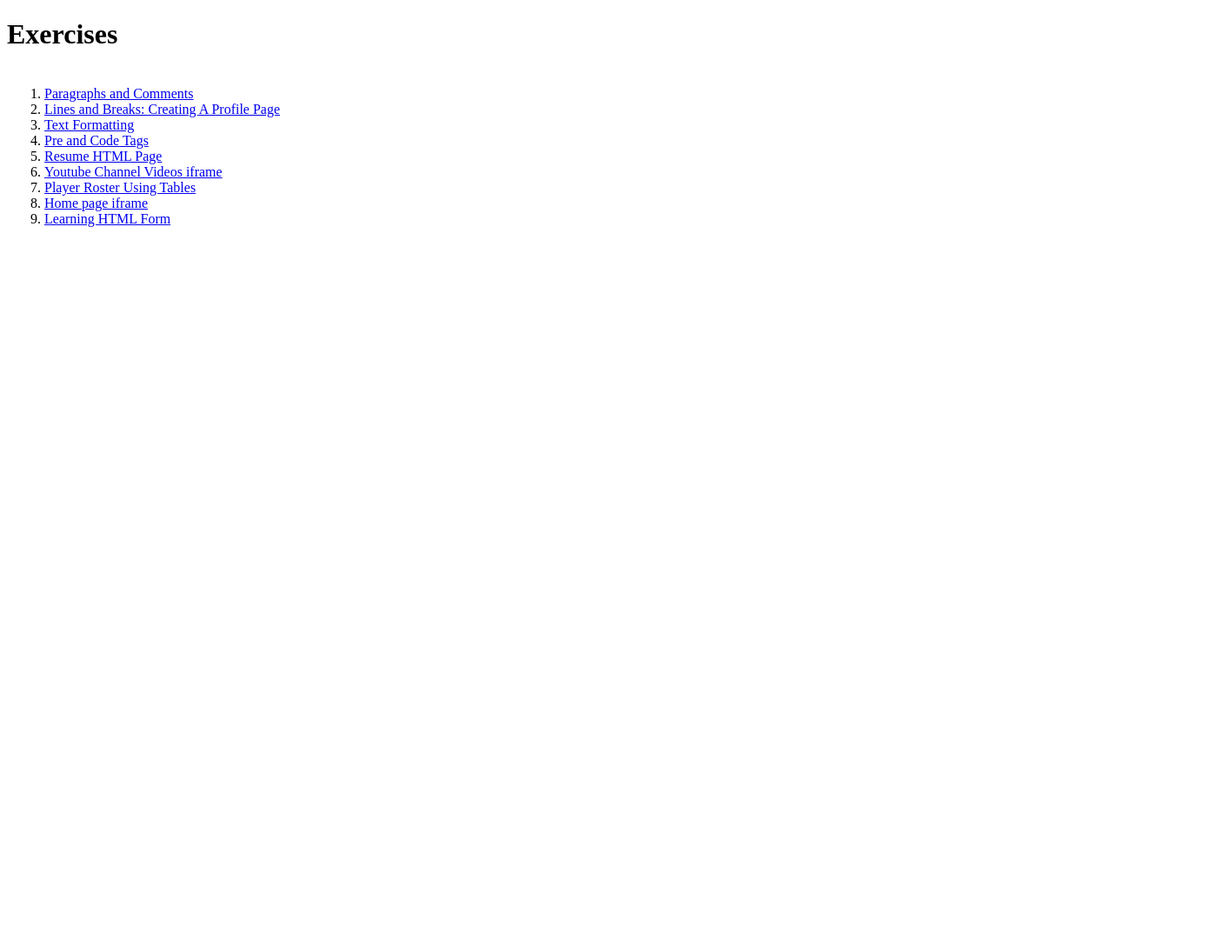
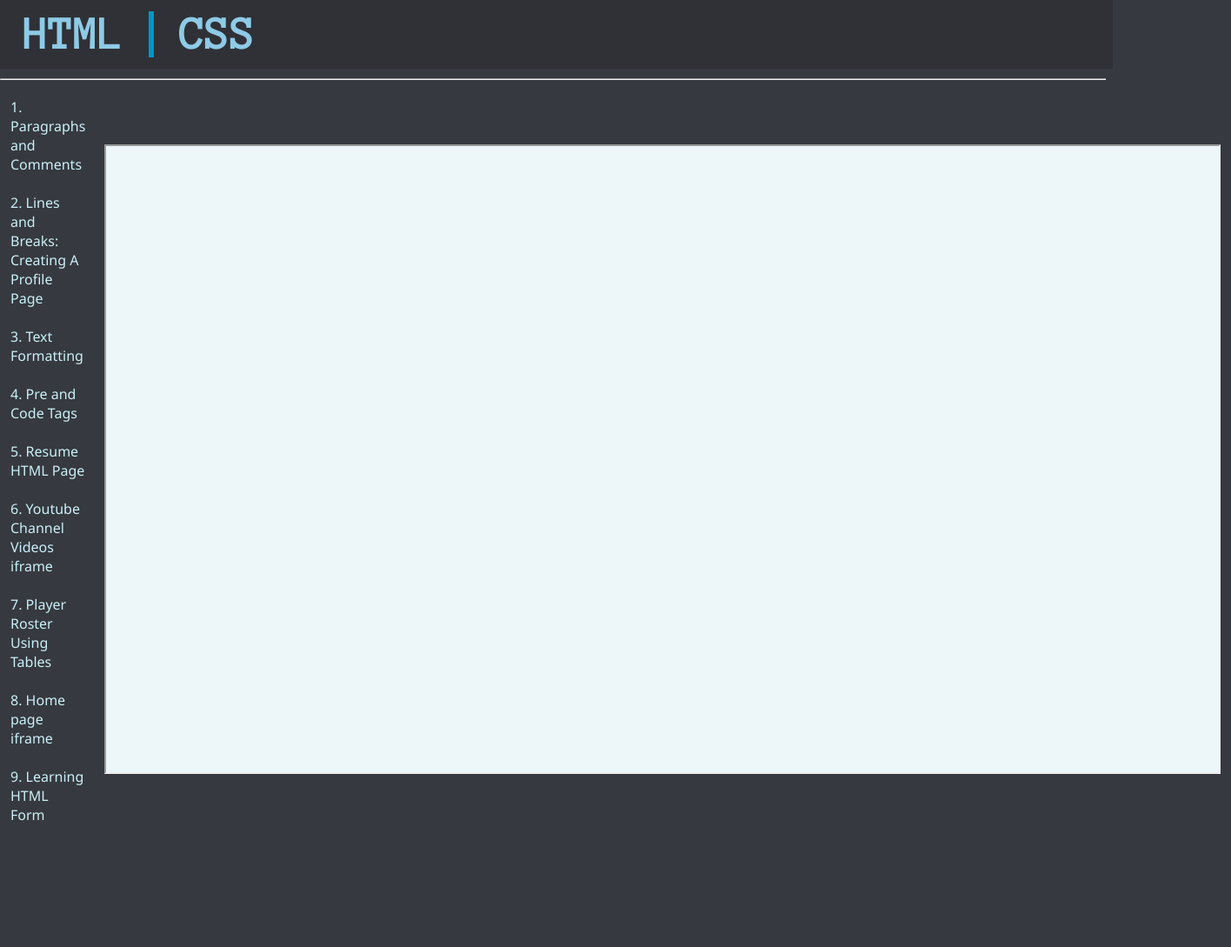
Before and after one commit to Azriel09/html-exercises, a plain HTML site: page index.html in a window 1280 px wide. Shown: the top 1089 px of the page at 87% size, 1416 px wide, since content can reach past the window. Before the commit the page ends 800 px from the top, so only its background shows below. Drawn offline with Linux system fonts and the light colour scheme.

Commit message:
Added 1st css ex and styled the index with css

```diff
--- /dev/null
+++ b/ex1.css
@@ -0,0 +1,55 @@
+h1 {
+  background-color: #14213d;
+  font-family: "Lucida Sans", "Lucida Sans Regular", "Lucida Grande",
+    "Lucida Sans Unicode", Geneva, Verdana, sans-serif;
+  font-size: 3em;
+  text-align: center;
+  color: #e5e5e5;
+  margin-top: 0;
+  padding: 20px;
+}
+
+h2 {
+  background-color: #023e8a;
+  text-align: center;
+  font-size: 2.5em;
+  font-family: "Trebuchet MS", "Lucida Sans Unicode", "Lucida Grande",
+    "Lucida Sans", Arial, sans-serif;
+  color: #48cae4;
+  margin-top: 0px;
+  border-top: 0px;
+  padding: 20px;
+}
+
+h3 {
+  font-family: "Trebuchet MS", "Lucida Sans Unicode", "Lucida Grande",
+    "Lucida Sans", Arial, sans-serif;
+  background-color: #023e8a;
+  font-size: 1.5em;
+  text-align: center;
+  color: #caf0f8;
+  padding: 10px;
+}
+
+p {
+  color: #ade8f4;
+  font-size: 1.5em;
+  font-family: "Anonymous Pro", monospace;
+  line-height: 35px;
+  margin: 20px;
+}
+
+body {
+  background-color: #03045e;
+  margin: 0;
+}
+
+body a {
+  color: white;
+  text-decoration: none;
+  font-size: 1.15em;
+}
+
+.highlight {
+  color: pink;
+}
--- a/index.html
+++ b/index.html
@@ -5,30 +5,126 @@
     <meta http-equiv="X-UA-Compatible" content="IE=edge" />
     <meta name="viewport" content="width=device-width, initial-scale=1.0" />
 
+    <link rel="stylesheet" href="style.css" />
+
+    <link rel="preconnect" href="https://fonts.googleapis.com" />
+    <link rel="preconnect" href="https://fonts.gstatic.com" crossorigin />
+    <link
+      href="https://fonts.googleapis.com/css2?family=Anonymous+Pro&family=Roboto+Slab:wght@100&display=swap"
+      rel="stylesheet"
+    />
     <title>Exercises</title>
   </head>
   <body>
-    <h1>Exercises</h1>
-    <table>
-      <tr>
-        <td>
-          <ol>
-            <li><a href="exercise-1.html">Paragraphs and Comments</a></li>
-            <li>
-              <a href="exercise-2.html"
-                >Lines and Breaks: Creating A Profile Page</a
+    <div class="nav" id="navbar">
+      <h1>
+        <a href="#" class="h-html"><span>HTML</span></a>
+        <span class="vl"></span>
+        <a href="#css-ex" class="h-css"><span>CSS</span></a>
+      </h1>
+    </div>
+    <main id="main">
+      <hr />
+      <section>
+        <table cellpadding="10" id="t1">
+          <tr>
+            <td>
+              <a href="exercise-1.html" target="iframe"
+                >1. Paragraphs and Comments</a
               >
-            </li>
-            <li><a href="exercise-3.html">Text Formatting</a></li>
-            <li><a href="exercise-4.html">Pre and Code Tags</a></li>
-            <li><a href="exercise-5.html">Resume HTML Page</a></li>
-            <li><a href="exercise-6.html">Youtube Channel Videos iframe</a></li>
-            <li><a href="exercise-7.html">Player Roster Using Tables</a></li>
-            <li><a href="exercise-8.html">Home page iframe</a></li>
-            <li><a href="exercise-9.html">Learning HTML Form</a></li>
-          </ol>
-        </td>
-      </tr>
-    </table>
+            </td>
+            <td rowspan="9" colspan="2">
+              <iframe
+                class="iframe"
+                frameborder="1"
+                width="1280"
+                height="720"
+                name="iframe"
+              >
+              </iframe>
+            </td>
+          </tr>
+          <tr>
+            <td>
+              <a href="exercise-2.html" target="iframe"
+                >2. Lines and Breaks: Creating A Profile Page</a
+              >
+            </td>
+          </tr>
+          <tr>
+            <td>
+              <a href="exercise-3.html" target="iframe">3. Text Formatting</a>
+            </td>
+          </tr>
+          <tr>
+            <td>
+              <a href="exercise-4.html" target="iframe">4. Pre and Code Tags</a>
+            </td>
+          </tr>
+          <tr>
+            <td>
+              <a href="exercise-5.html" target="iframe">5. Resume HTML Page</a>
+            </td>
+          </tr>
+          <tr>
+            <td>
+              <a href="exercise-6.html" target="iframe"
+                >6. Youtube Channel Videos iframe</a
+              >
+            </td>
+          </tr>
+          <tr>
+            <td>
+              <a href="exercise-7.html" target="iframe"
+                >7. Player Roster Using Tables</a
+              >
+            </td>
+          </tr>
+          <tr>
+            <td>
+              <a href="exercise-8.html" target="iframe">8. Home page iframe</a>
+            </td>
+          </tr>
+          <tr>
+            <td>
+              <a href="exercise-9.html" target="iframe"
+                >9. Learning HTML Form</a
+              >
+            </td>
+          </tr>
+          <tr>
+            <td></td>
+          </tr>
+          <tr>
+            <td></td>
+          </tr>
+          <tr>
+            <td><hr id="css-ex" /></td>
+          </tr>
+
+          <tr>
+            <td></td>
+          </tr>
+          <tr>
+            <td></td>
+          </tr>
+          <tr>
+            <td>
+              <a href="css-exercise-1.html" target="iframe2">1. CSS Exercise</a>
+            </td>
+            <td rowspan="1" colspan="2">
+              <iframe
+                class="iframe"
+                frameborder="1"
+                width="1280"
+                height="720"
+                name="iframe2"
+              >
+              </iframe>
+            </td>
+          </tr>
+        </table>
+      </section>
+    </main>
   </body>
 </html>
--- /dev/null
+++ b/style.css
@@ -0,0 +1,51 @@
+h1 {
+  font-size: 3.3em;
+  background-color: #2f3136;
+  margin: 0%;
+  padding-top: 1%;
+  padding-bottom: 1%;
+  padding-left: 0.5em;
+  font-family: "Anonymous Pro", monospace;
+}
+
+body {
+  background-color: #36393f;
+  margin-left: 0px;
+}
+
+.nav {
+  position: fixed;
+  top: 0px;
+  width: 100%;
+}
+
+.nav a {
+  text-decoration: none;
+  color: #8ecae6;
+}
+
+.vl {
+  border-left: 6px solid #0096c7;
+}
+
+.h-css {
+  margin-left: 30px;
+}
+
+#main {
+  margin-top: 90px;
+}
+
+#t1 a {
+  text-decoration: none;
+  font-family: "Segoe UI", Tahoma, Geneva, Verdana, sans-serif;
+  color: #caf0f8;
+}
+
+.iframe {
+  background-color: #edf6f9;
+}
+
+#css-ex {
+  visibility: hidden;
+}
```
Also changed, not shown: css-exercise-1.html (added, +149 -0 lines).
